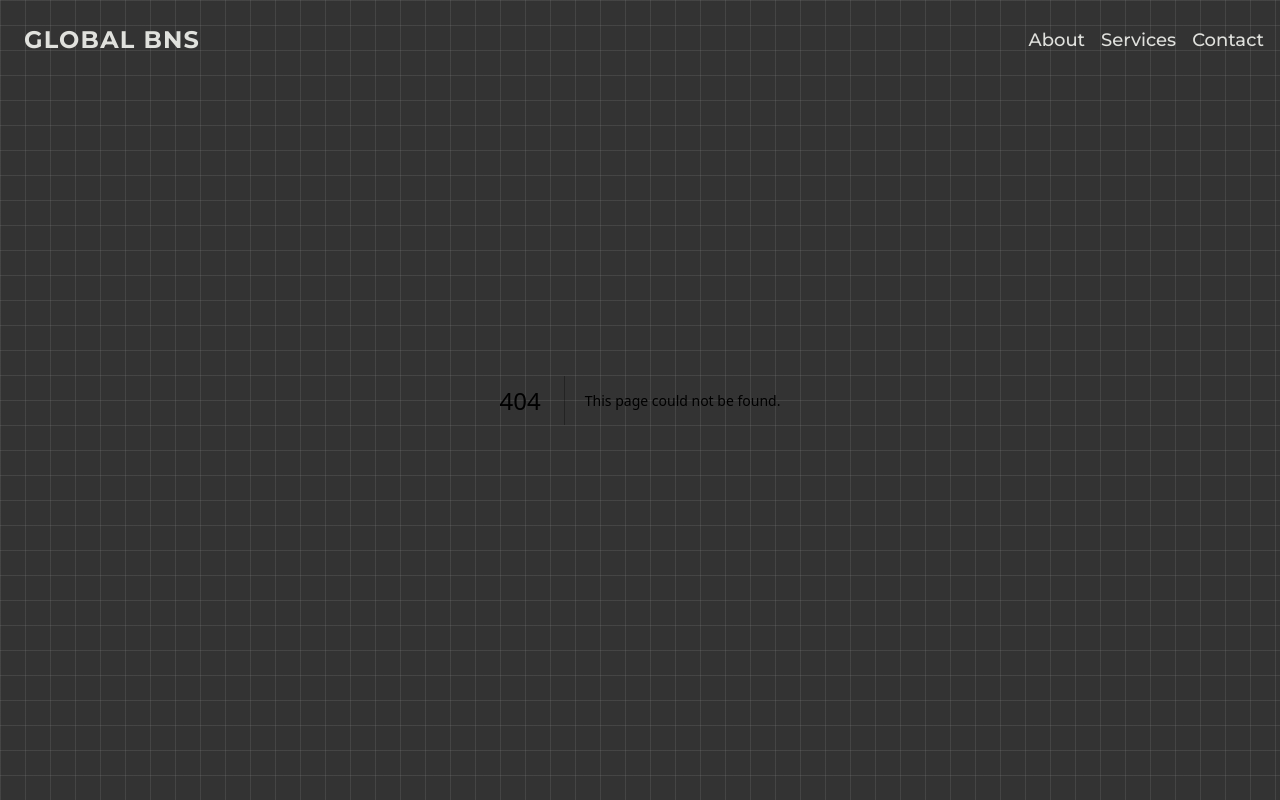
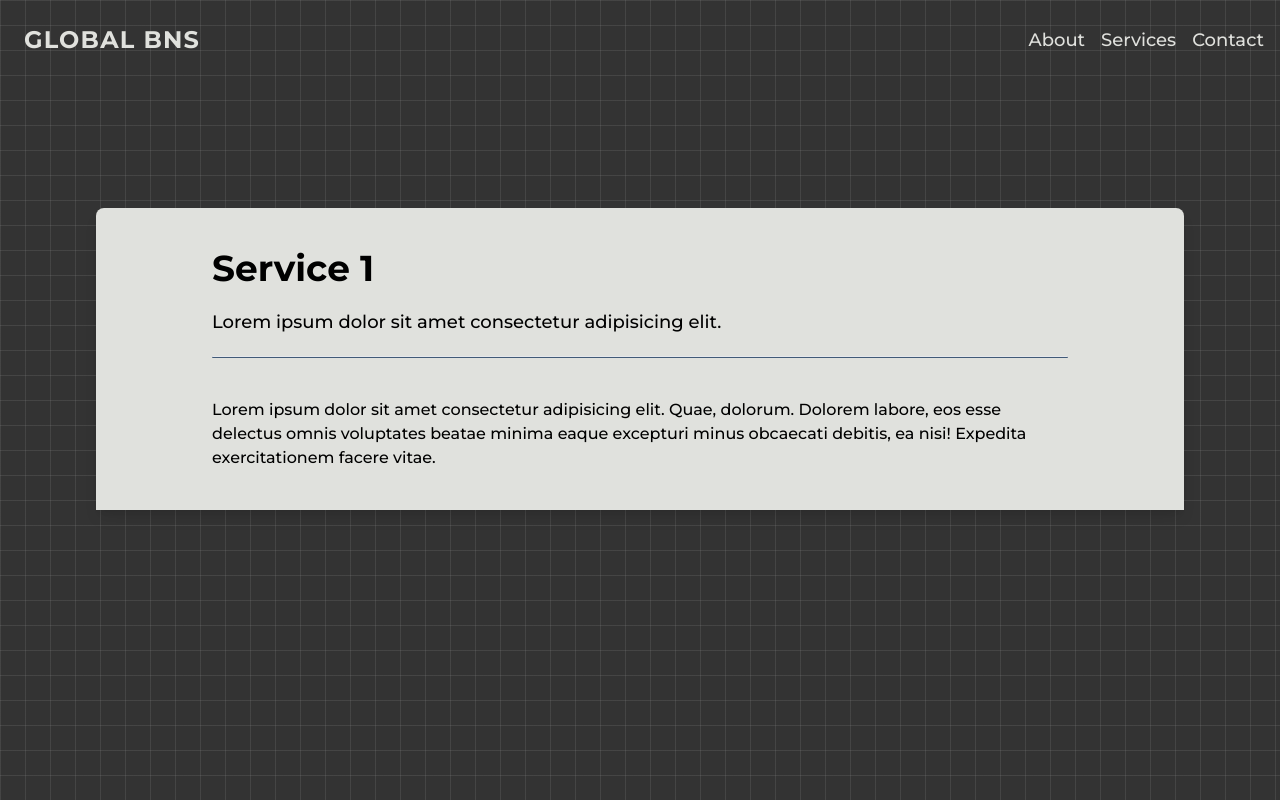
Before and after one commit to bllakcn/global-bns-website, a Next.js app: page /services/service_1 in a window 1280 px wide. Before the commit this address had no page. Built offline with nearby package versions, Linux system fonts and the light colour scheme.

Commit message:
implement serviceDetail page

```diff
--- a/pages/api/hello.ts
+++ /dev/null
@@ -1,13 +0,0 @@
-// Next.js API route support: https://nextjs.org/docs/api-routes/introduction
-import type { NextApiRequest, NextApiResponse } from 'next'
-
-type Data = {
-  name: string
-}
-
-export default function handler(
-  req: NextApiRequest,
-  res: NextApiResponse<Data>
-) {
-  res.status(200).json({ name: 'John Doe' })
-}
--- a/pages/components/ServicesSummary/ServicesSummary.tsx
+++ b/pages/components/ServicesSummary/ServicesSummary.tsx
@@ -1,37 +1,51 @@
-const ServicesSummary = () => {
-  const services = [
+import Link from "next/link";
+
+export const services = [
   {
-      id: 1,
+    slug: "service_1",
     name: "Service 1",
-      content: "Lorem ipsum dolor sit amet consectetur adipisicing elit.",
+    description: "Lorem ipsum dolor sit amet consectetur adipisicing elit.",
+    content:
+      "Lorem ipsum dolor sit amet consectetur adipisicing elit. Quae, dolorum. Dolorem labore, eos esse delectus omnis voluptates beatae minima eaque excepturi minus obcaecati debitis, ea nisi! Expedita exercitationem facere vitae.",
   },
   {
-      id: 2,
+    slug: "service_2",
     name: "Service 2",
-      content: "Lorem ipsum dolor sit amet consectetur adipisicing elit.",
+    description: "Lorem ipsum dolor sit amet consectetur adipisicing elit.",
+    content:
+      "Lorem ipsum dolor sit amet consectetur adipisicing elit. Quae, dolorum. Dolorem labore, eos esse delectus omnis voluptates beatae minima eaque excepturi minus obcaecati debitis, ea nisi! Expedita exercitationem facere vitae.",
   },
   {
-      id: 3,
+    slug: "service_3",
     name: "Service 3",
-      content: "Lorem ipsum dolor sit amet consectetur adipisicing elit.",
+    description: "Lorem ipsum dolor sit amet consectetur adipisicing elit.",
+    content:
+      "Lorem ipsum dolor sit amet consectetur adipisicing elit. Quae, dolorum. Dolorem labore, eos esse delectus omnis voluptates beatae minima eaque excepturi minus obcaecati debitis, ea nisi! Expedita exercitationem facere vitae.",
   },
   {
-      id: 4,
+    slug: "service_4",
     name: "Service 4",
-      content: "Lorem ipsum dolor sit amet consectetur adipisicing elit.",
+    description: "Lorem ipsum dolor sit amet consectetur adipisicing elit.",
+    content:
+      "Lorem ipsum dolor sit amet consectetur adipisicing elit. Quae, dolorum. Dolorem labore, eos esse delectus omnis voluptates beatae minima eaque excepturi minus obcaecati debitis, ea nisi! Expedita exercitationem facere vitae.",
   },
   {
-      id: 5,
+    slug: "service_5",
     name: "Service 5",
-      content: "Lorem ipsum dolor sit amet consectetur adipisicing elit.",
+    description: "Lorem ipsum dolor sit amet consectetur adipisicing elit.",
+    content:
+      "Lorem ipsum dolor sit amet consectetur adipisicing elit. Quae, dolorum. Dolorem labore, eos esse delectus omnis voluptates beatae minima eaque excepturi minus obcaecati debitis, ea nisi! Expedita exercitationem facere vitae.",
   },
   {
-      id: 6,
+    slug: "service_6",
     name: "Service 6",
-      content: "Lorem ipsum dolor sit amet consectetur adipisicing elit.",
+    description: "Lorem ipsum dolor sit amet consectetur adipisicing elit.",
+    content:
+      "Lorem ipsum dolor sit amet consectetur adipisicing elit. Quae, dolorum. Dolorem labore, eos esse delectus omnis voluptates beatae minima eaque excepturi minus obcaecati debitis, ea nisi! Expedita exercitationem facere vitae.",
   },
 ];
 
+const ServicesSummary = () => {
   return (
     <div className="bg-primary-100 w-11/12 min-h-screen mx-auto p-12 md:p-24 rounded-t-lg z-10 drop-shadow-lg">
       <h2 className="font-extrabold text-4xl text-center py-5">Services</h2>
@@ -43,13 +57,12 @@ const ServicesSummary = () => {
       </p>
       <ul className="grid grid-cols-1 md:grid-cols-3 gap-3 py-8 justify-center items-center">
         {services.map((service) => (
-          <li
-            key={service.id}
-            className="p-5 border border-primary-300 rounded-lg hover:shadow-lg transition-all"
-          >
+          <Link href={`/services/${service.slug}`} key={service.slug}>
+            <li className="p-5 border border-primary-300 rounded-lg hover:shadow-lg transition-all">
               <h3 className="font-semibold text-xl">{service.name}</h3>
-            <p className="p-1">{service.content}</p>
+              <p className="p-1">{service.description}</p>
             </li>
+          </Link>
         ))}
       </ul>
     </div>
--- a/pages/index.tsx
+++ b/pages/index.tsx
@@ -29,7 +29,7 @@ export default function Home() {
       </div> */}
         {/* <ServiceEarth /> */}
       </main>
-      <section className="relative">
+      <section>
         <ServicesSummary />
       </section>
     </>
--- /dev/null
+++ b/pages/services/[slug].tsx
@@ -0,0 +1,42 @@
+import { GetStaticProps } from "next";
+import { services } from "../components/ServicesSummary/ServicesSummary";
+import { ServiceType } from "../types/service";
+
+type ServiceDetailProps = {
+  service: ServiceType;
+};
+
+const ServiceDetail = ({ service }: ServiceDetailProps) => {
+  return (
+    <div className="min-h-screen flex justify-center items-start pt-52 px-2 md:px-24">
+      <main className="bg-primary-100 w-full md:px-24 rounded-t-lg shadow-lg">
+        <article className="p-5">
+          <h1 className="font-bold text-4xl py-5">{service.name}</h1>
+          <p className=" text-lg">{service.description}</p>
+          <hr className="w-full bg-primary-300 h-0.5 rounded-full my-5" />
+          <p className="py-5">{service.content}</p>
+        </article>
+      </main>
+    </div>
+  );
+};
+
+export default ServiceDetail;
+const paths = services.map((service) => ({ params: { slug: service.slug } }));
+
+export const getStaticPaths = () => {
+  return {
+    paths,
+    fallback: false,
+  };
+};
+
+export const getStaticProps: GetStaticProps<{ service: ServiceType }> = ({
+  params,
+}) => {
+  return {
+    props: {
+      service: services.filter((service) => service.slug === params?.slug)[0],
+    },
+  };
+};
--- /dev/null
+++ b/pages/types/service.ts
@@ -0,0 +1,6 @@
+export type ServiceType = {
+  slug: string;
+  name: string;
+  description: string;
+  content: string;
+};
```
Lines whose indentation alone changed are shown as unchanged.
